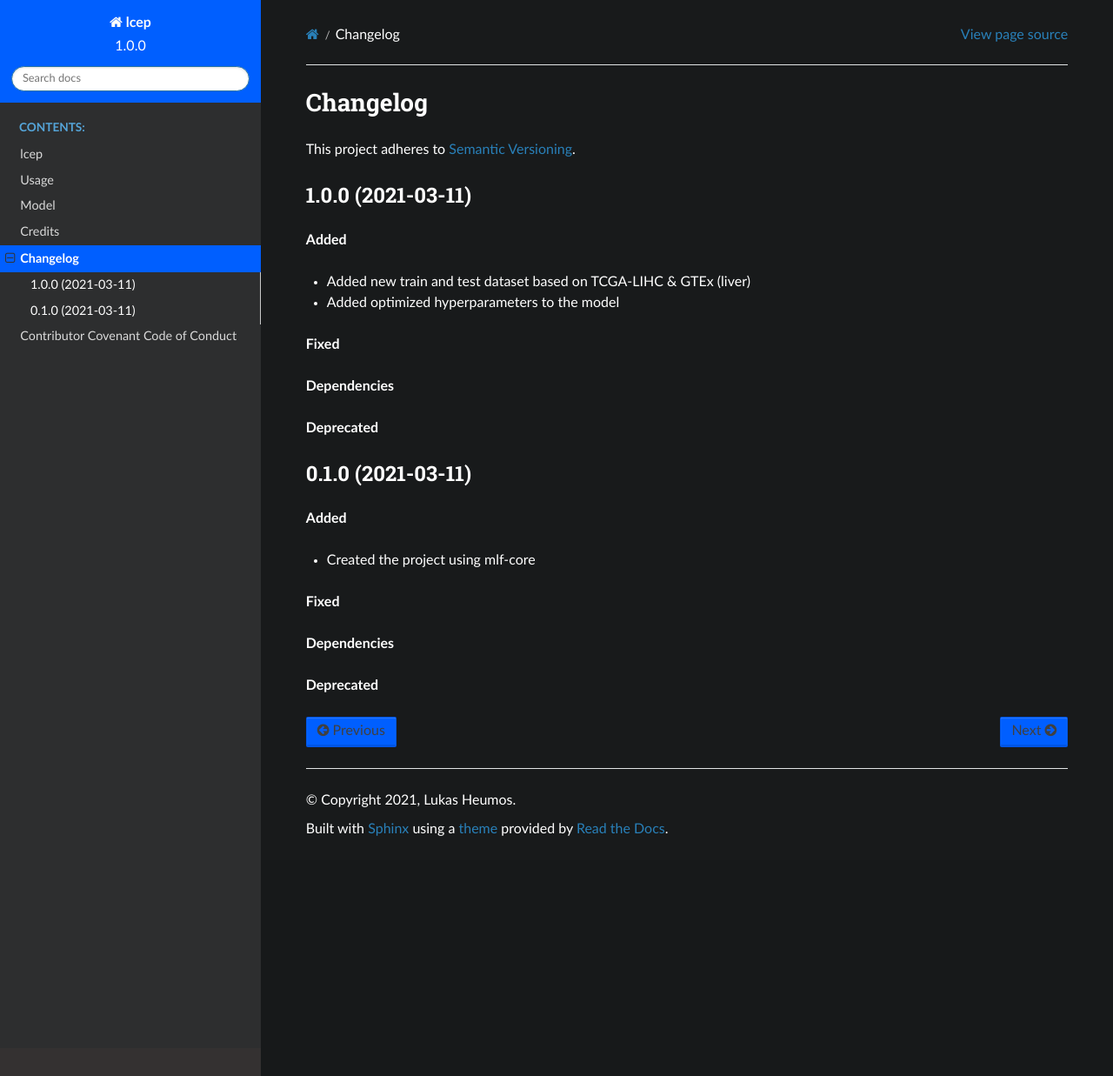
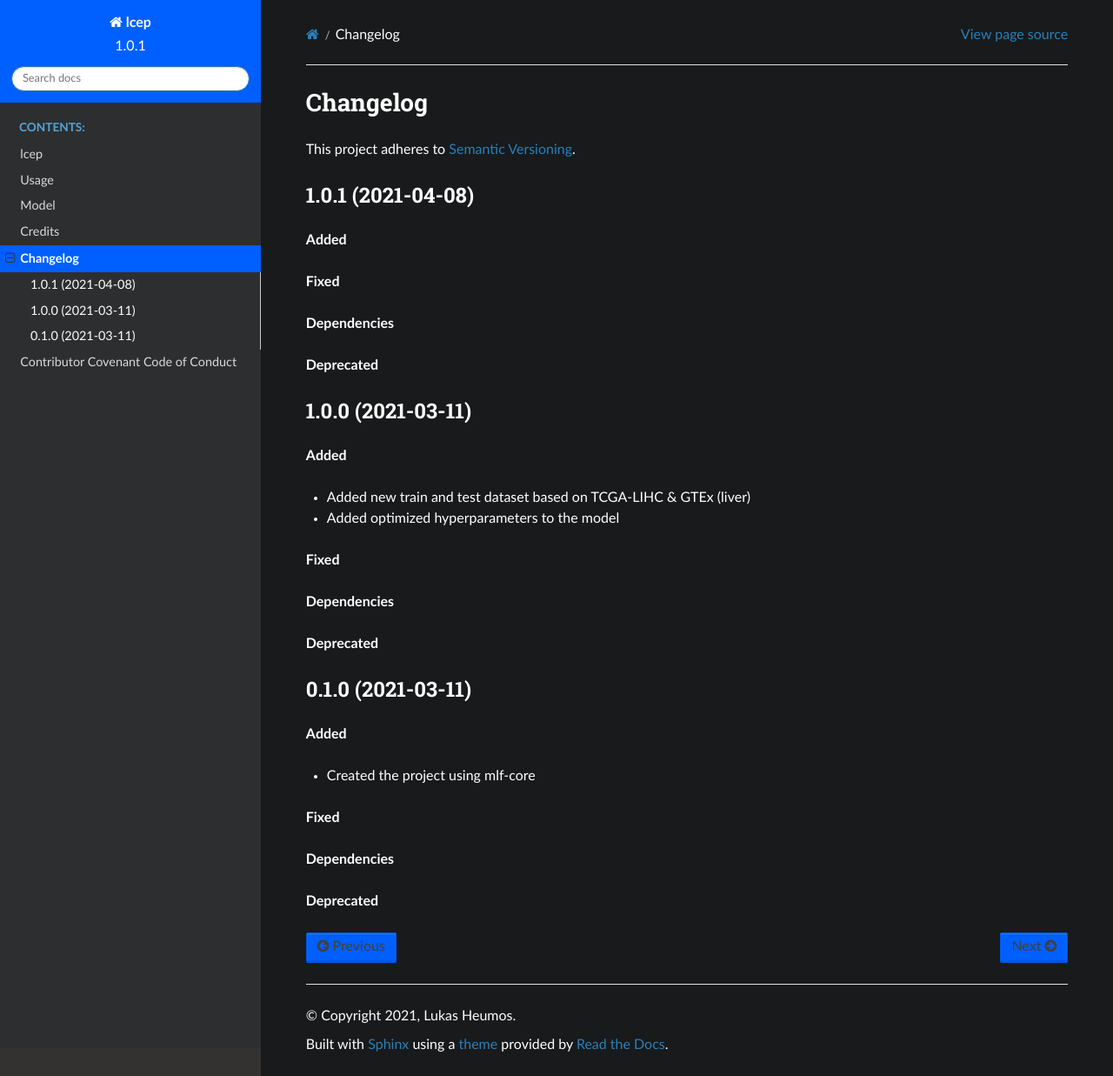
Before and after one commit to mlf-core/lcep, a Sphinx documentation site: the page built from docs/changelog.rst, in a window 1280 px wide and 1237 px high. Shown: the whole window at 87% size. Built offline with Sphinx 7.4.7 and the Read the Docs theme 2.0.0, drawn with Linux system fonts in a browser that asks for light colours.

Commit message:
Bump version from 1.0.0 to 1.0.1

```diff
--- a/CHANGELOG.rst
+++ b/CHANGELOG.rst
@@ -3,6 +3,18 @@ Changelog
 ==========
 
 This project adheres to `Semantic Versioning <https://semver.org/>`_.
+
+
+1.0.1 (2021-04-08)
+------------------
+
+**Added**
+
+**Fixed**
+
+**Dependencies**
+
+**Deprecated**
 
 
 1.0.0 (2021-03-11)
--- a/docs/conf.py
+++ b/docs/conf.py
@@ -53,9 +53,9 @@ author = "Lukas Heumos"
 # the built documents.
 #
 # The short X.Y version.
-version = '1.0.0'
+version = '1.0.1'
 # The full version, including alpha/beta/rc tags.
-release = '1.0.0'
+release = '1.0.1'
 
 # The language for content autogenerated by Sphinx. Refer to documentation
 # for a list of supported languages.
--- a/mlf_core.cfg
+++ b/mlf_core.cfg
@@ -1,5 +1,5 @@
 [bumpversion]
-current_version = 1.0.0
+current_version = 1.0.1
 
 [bumpversion_files_whitelisted]
 dot_mlf_core = .mlf_core.yml
```
Also changed, not shown: .mlf_core.yml, 2 other files.
